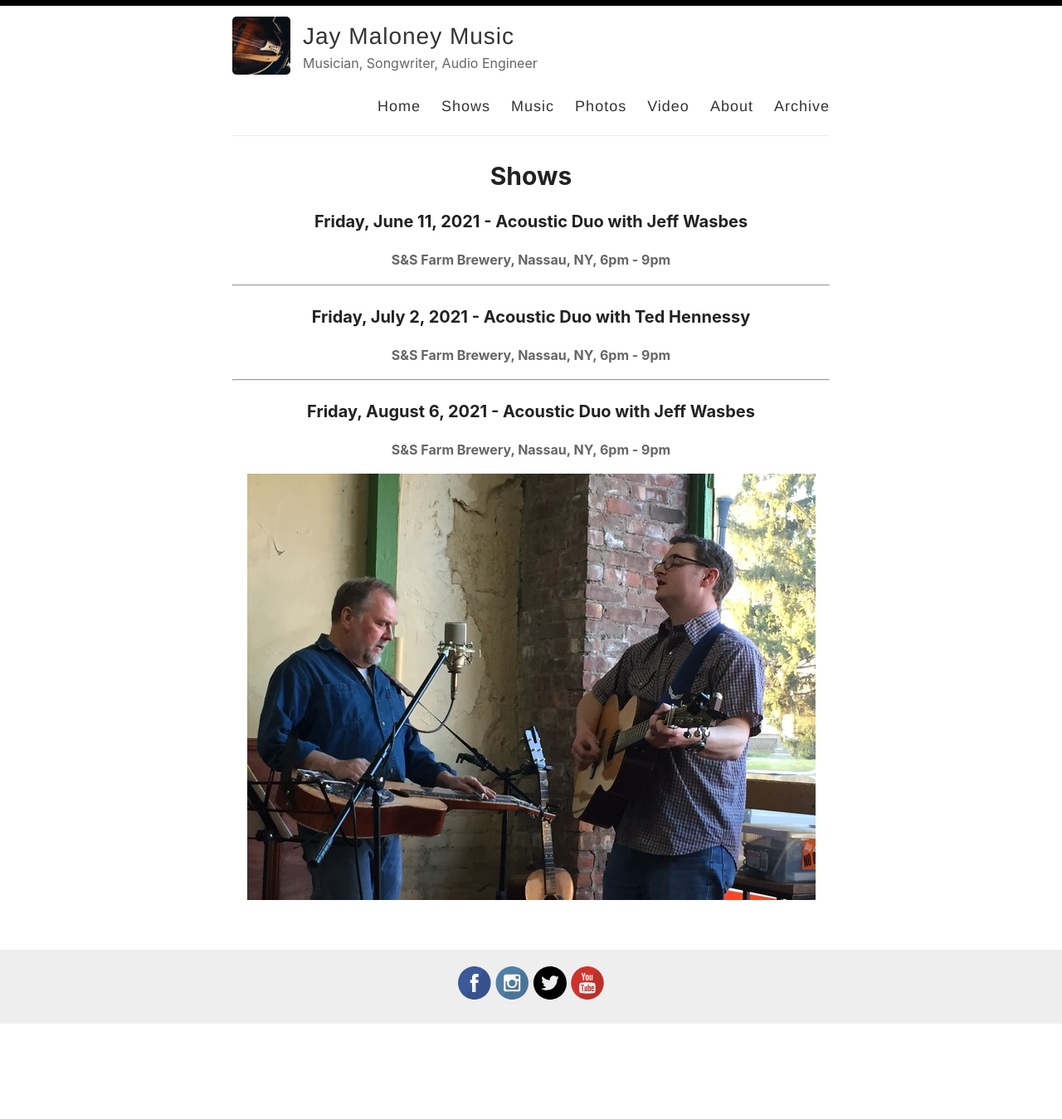
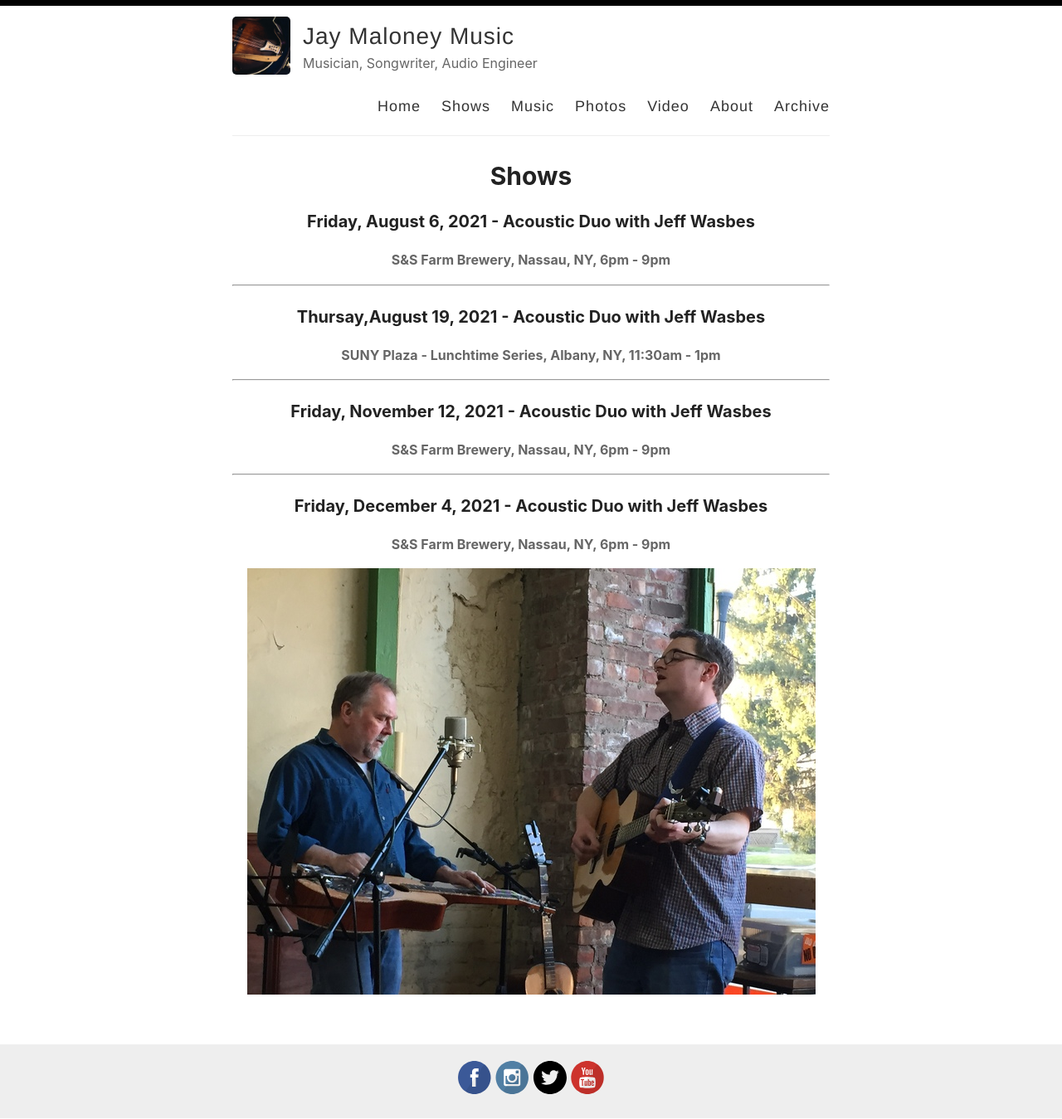
Before and after one commit to thisjaymaloney/thisjaymaloney.github.io, a Jekyll site: the page built from _pages/shows.md, in a window 1280 px wide. Shown: the whole page at 83% size. Built offline with Jekyll 4.4.1, drawn with Linux system fonts in a browser that asks for light colours; before the commit the page ends 1235 px from its top, so only the background shows below that.

Commit message:
Update shows.md

```diff
--- a/_pages/shows.md
+++ b/_pages/shows.md
@@ -3,13 +3,16 @@ layout: page
 permalink: /shows/
 title: Shows
 ---
-### Friday, June 11, 2021 - Acoustic Duo with Jeff Wasbes
+### Friday, August 6, 2021 - Acoustic Duo with Jeff Wasbes
 #### S&S Farm Brewery, Nassau, NY, 6pm - 9pm
 ---
-### Friday, July 2, 2021 - Acoustic Duo with Ted Hennessy
+### Thursay,August 19, 2021 - Acoustic Duo with Jeff Wasbes
+#### SUNY Plaza - Lunchtime Series, Albany, NY, 11:30am - 1pm
+---
+### Friday, November 12, 2021 - Acoustic Duo with Jeff Wasbes
 #### S&S Farm Brewery, Nassau, NY, 6pm - 9pm
 ---
-### Friday, August 6, 2021 - Acoustic Duo with Jeff Wasbes
+### Friday, December 4, 2021 - Acoustic Duo with Jeff Wasbes
 #### S&S Farm Brewery, Nassau, NY, 6pm - 9pm
 
 <p style="text-align:center;">
```
